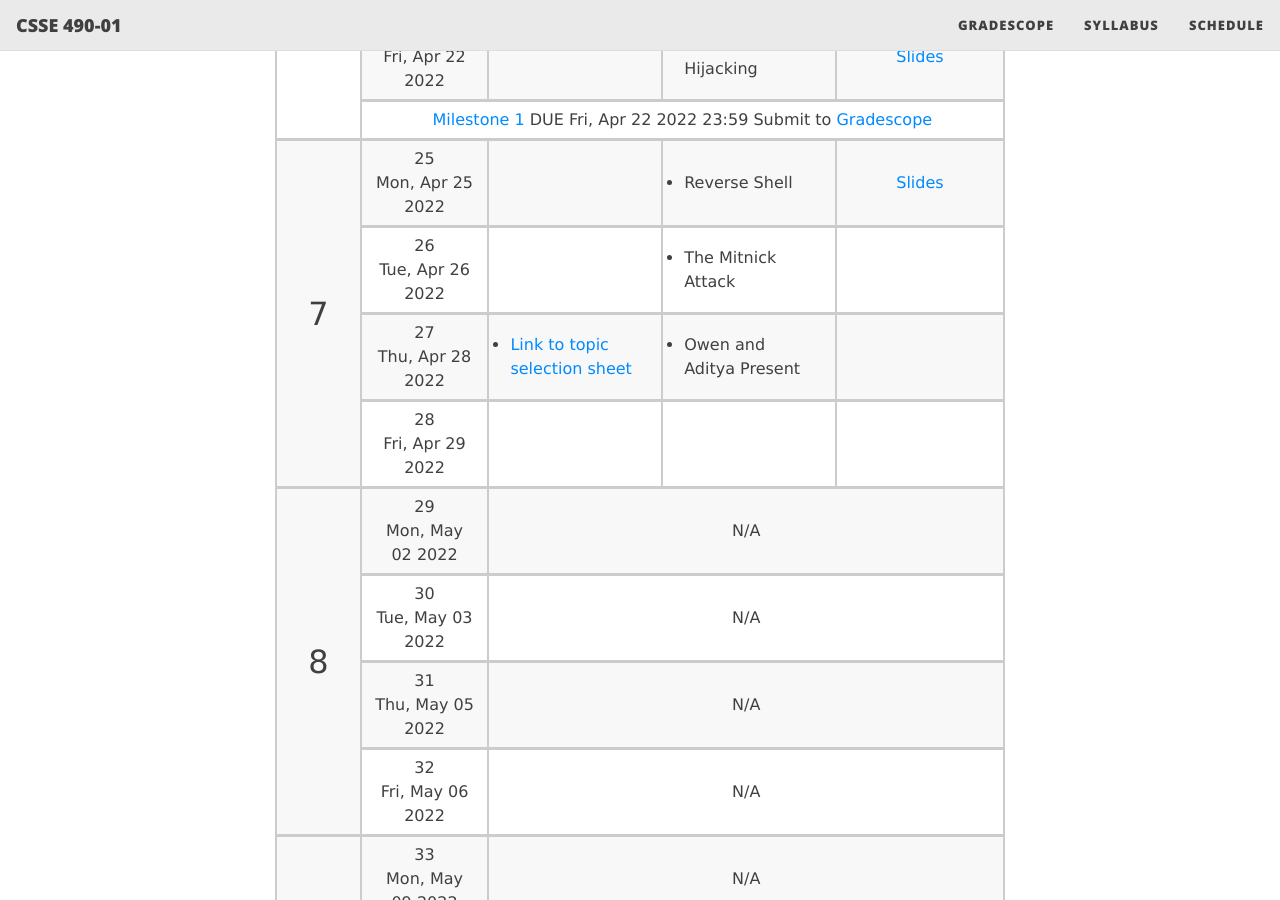
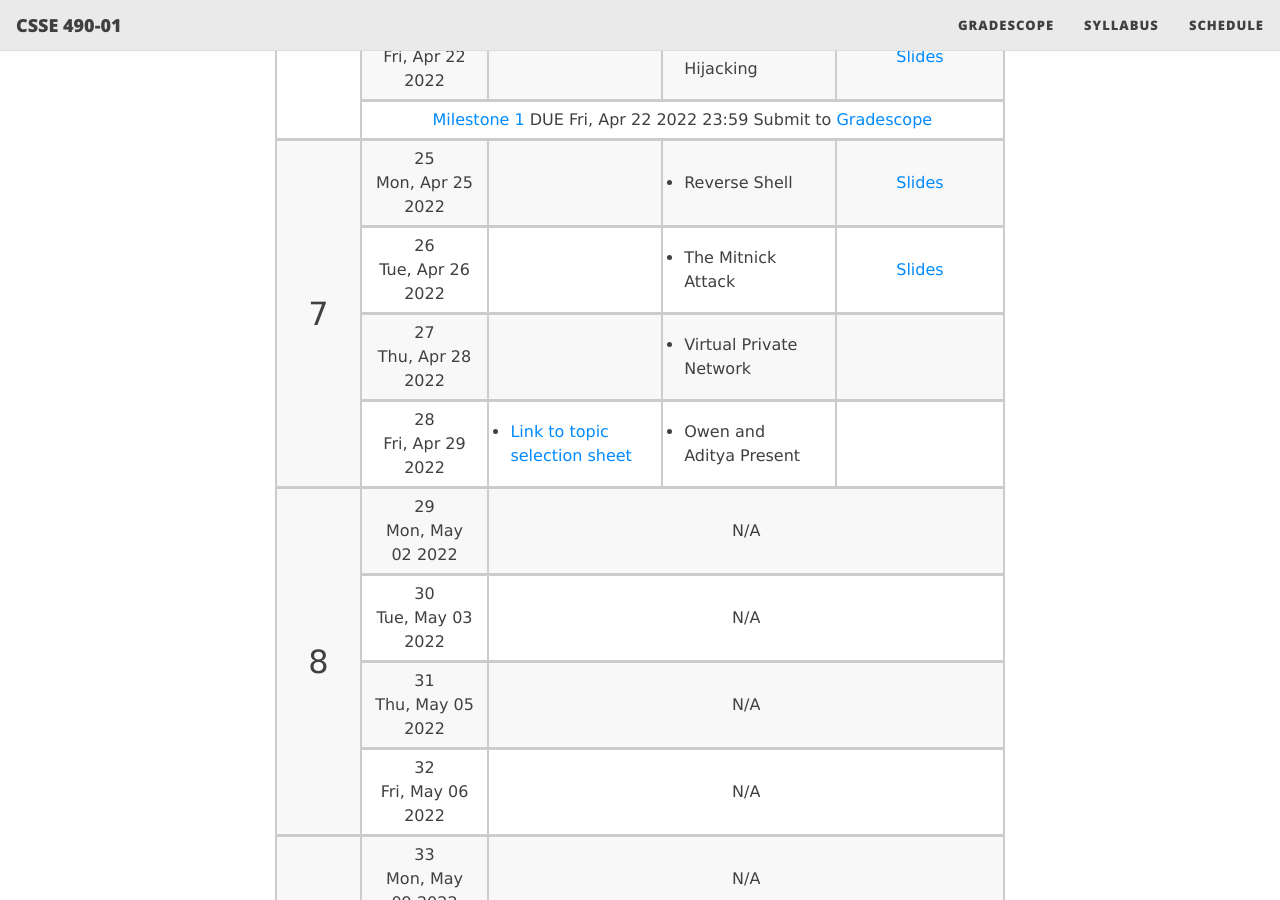
Before and after one commit to rhit-csse490-netsec/netsec-public, a Jekyll site: the page built from schedule.md, in a window 1280 px wide and 900 px high, scrolled down 3041 px. Built offline with Jekyll 4.4.1, drawn with Linux system fonts in a browser that asks for light colours; nearby versions of some CDN libraries.

Commit message:
updated the reverse shell slides with the mitnick attack slides

```diff
--- a/schedule.md
+++ b/schedule.md
@@ -399,11 +399,24 @@ title: Class Schedule
 </ul>{:/}
 </td>
 <td markdown="span">
+<a href="{{ site.baseurl }}/slides/25_reverse_shell.pdf">Slides</a></td>
+</tr>
+<tr>
+<td markdown="span">
+27 <br/> Thu, Apr 28 2022</td>
+<td markdown="span">
+</td>
+<td markdown="span" style="text-align:left">
+{::nomarkdown}<ul style="margin:0;padding:.5rem">
+<li> Virtual Private Network </li>
+</ul>{:/}
+</td>
+<td markdown="span">
 </td>
 </tr>
 <tr>
 <td markdown="span">
-27 <br/> Thu, Apr 28 2022</td>
+28 <br/> Fri, Apr 29 2022</td>
 <td markdown="span" style="text-align:left">
 {::nomarkdown}<ul style="margin:0;padding:.5rem">
 <li> <a href="https://docs.google.com/spreadsheets/d/196wQ3OmEjmpPD1ZWfXy4eMkzGircS3YJCduVlccLzZc/edit?usp=sharing"> Link to topic selection sheet </a> </li>
@@ -413,16 +426,6 @@ title: Class Schedule
 {::nomarkdown}<ul style="margin:0;padding:.5rem">
 <li> Owen and Aditya Present </li>
 </ul>{:/}
-</td>
-<td markdown="span">
-</td>
-</tr>
-<tr>
-<td markdown="span">
-28 <br/> Fri, Apr 29 2022</td>
-<td markdown="span">
-</td>
-<td markdown="span">
 </td>
 <td markdown="span">
 </td>
```
Also changed, not shown: _data/schedule.yml (+8 -5 lines), 1 other file.
